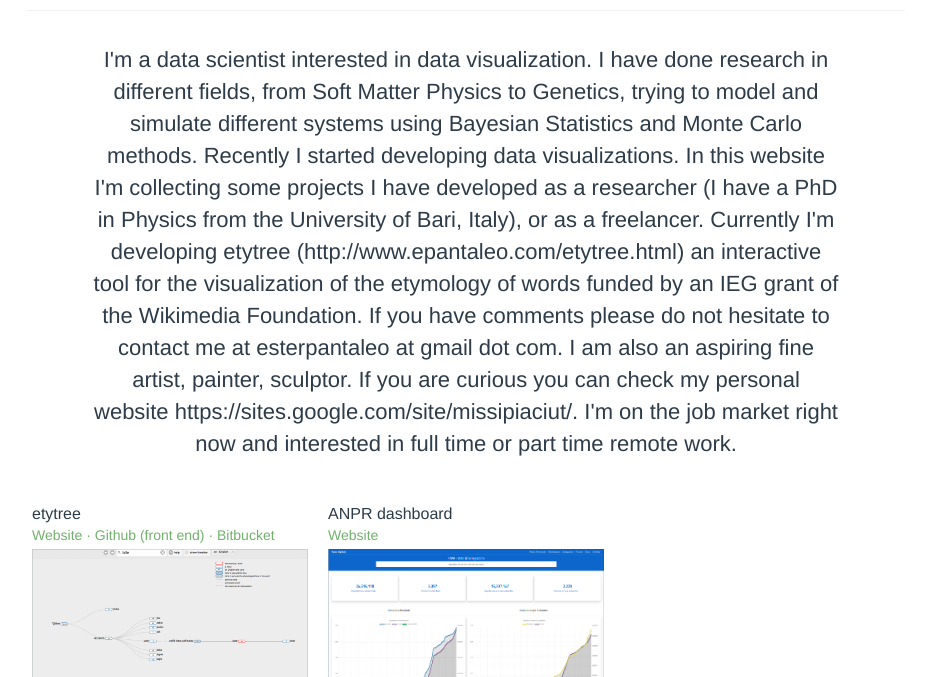
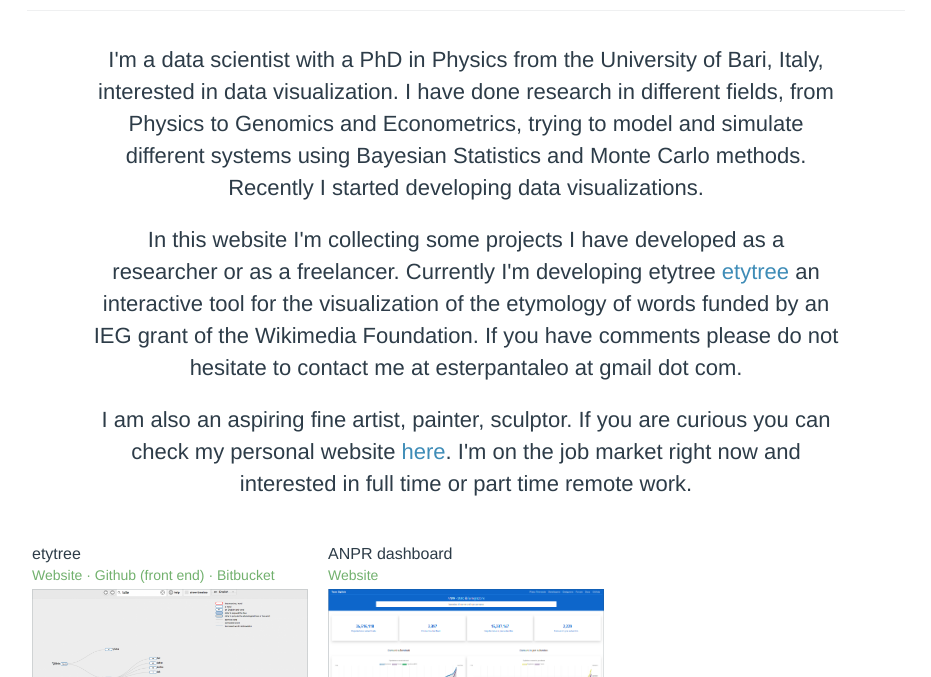
Before and after one commit to esterpantaleo/esterpantaleo.github.io, a plain HTML site: page index.html in a window 1280 px wide. Shown: the part 123-800 px from the top of the page, without its empty margins (174-1105 px from the left). Drawn offline with Linux system fonts and the light colour scheme; a web font is replaced by a local one.

Commit message:
minor changes

```diff
--- a/index.html
+++ b/index.html
@@ -27,11 +27,11 @@
           <!-- TODO header? -->
 
           <div class="profile-description">
-            <p>I'm a data scientist interested in data visualization. I have done research in different fields, from Soft Matter Physics to Genetics, trying to model and simulate different systems using Bayesian Statistics and Monte Carlo methods. Recently I started developing data visualizations.
-
-In this website I'm collecting some projects I have developed as a researcher (I have a PhD in Physics from the University of Bari, Italy), or as a freelancer. Currently I'm developing etytree (http://www.epantaleo.com/etytree.html) an interactive tool for the visualization of the etymology of words funded by an IEG grant of the Wikimedia Foundation. If you have comments please do not hesitate to contact me at esterpantaleo at gmail dot com.
-
-I am also an aspiring fine artist, painter, sculptor. If you are curious you can check my personal website https://sites.google.com/site/missipiaciut/. I'm on the job market right now and interested in full time or part time remote work.</p>
+            <p>I'm a data scientist with a PhD in Physics from the University of Bari, Italy, interested in data visualization. I have done research in different fields, from Physics to Genomics and Econometrics, trying to model and simulate different systems using Bayesian Statistics and Monte Carlo methods. Recently I started developing data visualizations.</p>
+	    <br>
+	    <p>In this website I'm collecting some projects I have developed as a researcher or as a freelancer. Currently I'm developing etytree <a href="http://www.epantaleo.com/etytree.html" target="_blank">etytree</a> an interactive tool for the visualization of the etymology of words funded by an IEG grant of the Wikimedia Foundation. If you have comments please do not hesitate to contact me at esterpantaleo at gmail dot com.</p>
+	    <br>
+	    <p>I am also an aspiring fine artist, painter, sculptor. If you are curious you can check my personal website <a href="https://sites.google.com/site/missipiaciut/" target="_blank">here</a>. I'm on the job market right now and interested in full time or part time remote work.</p>
           </div>
 	  <article class="profile-menu" id="menu">
 	    <div>
```
